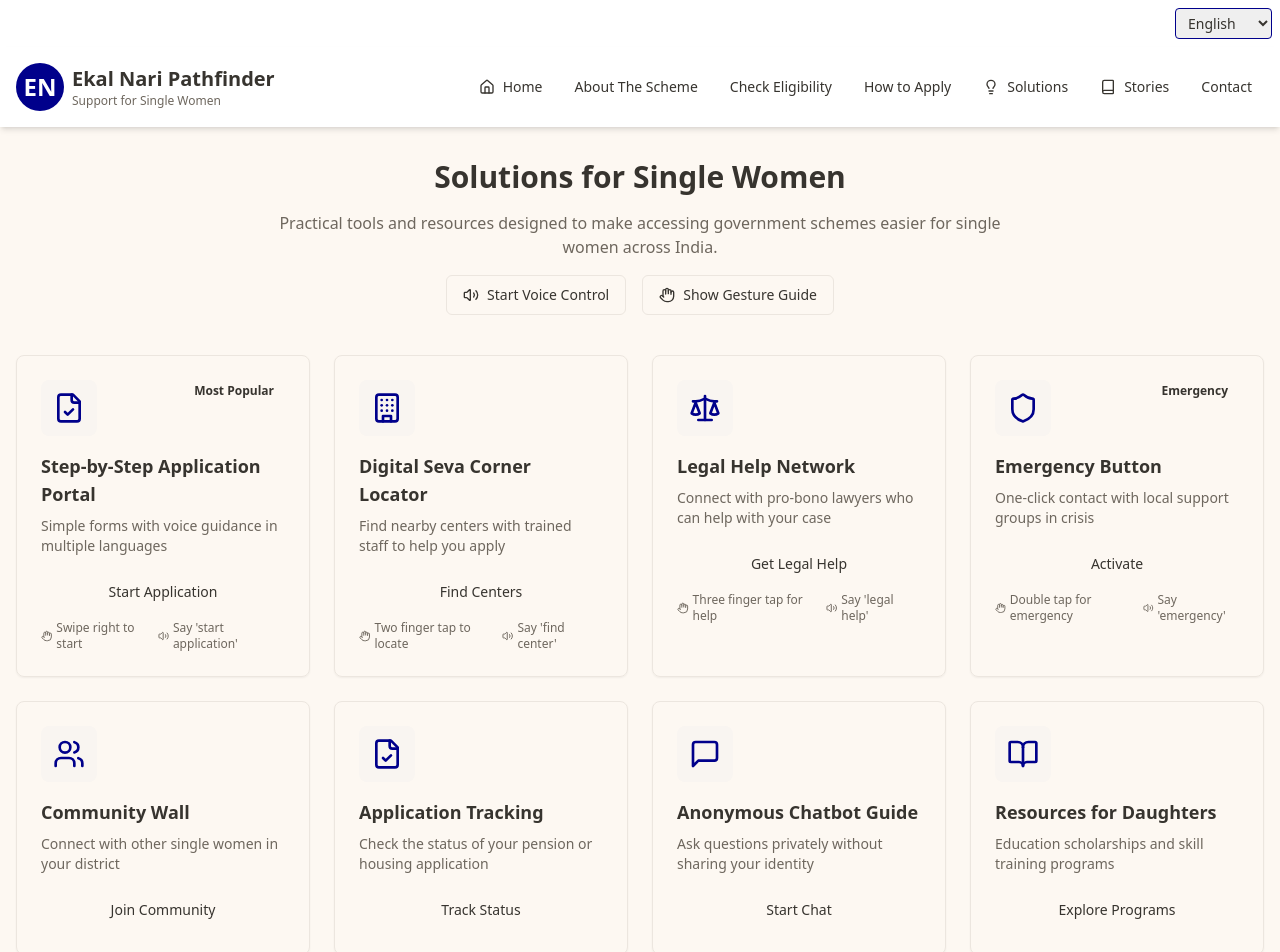
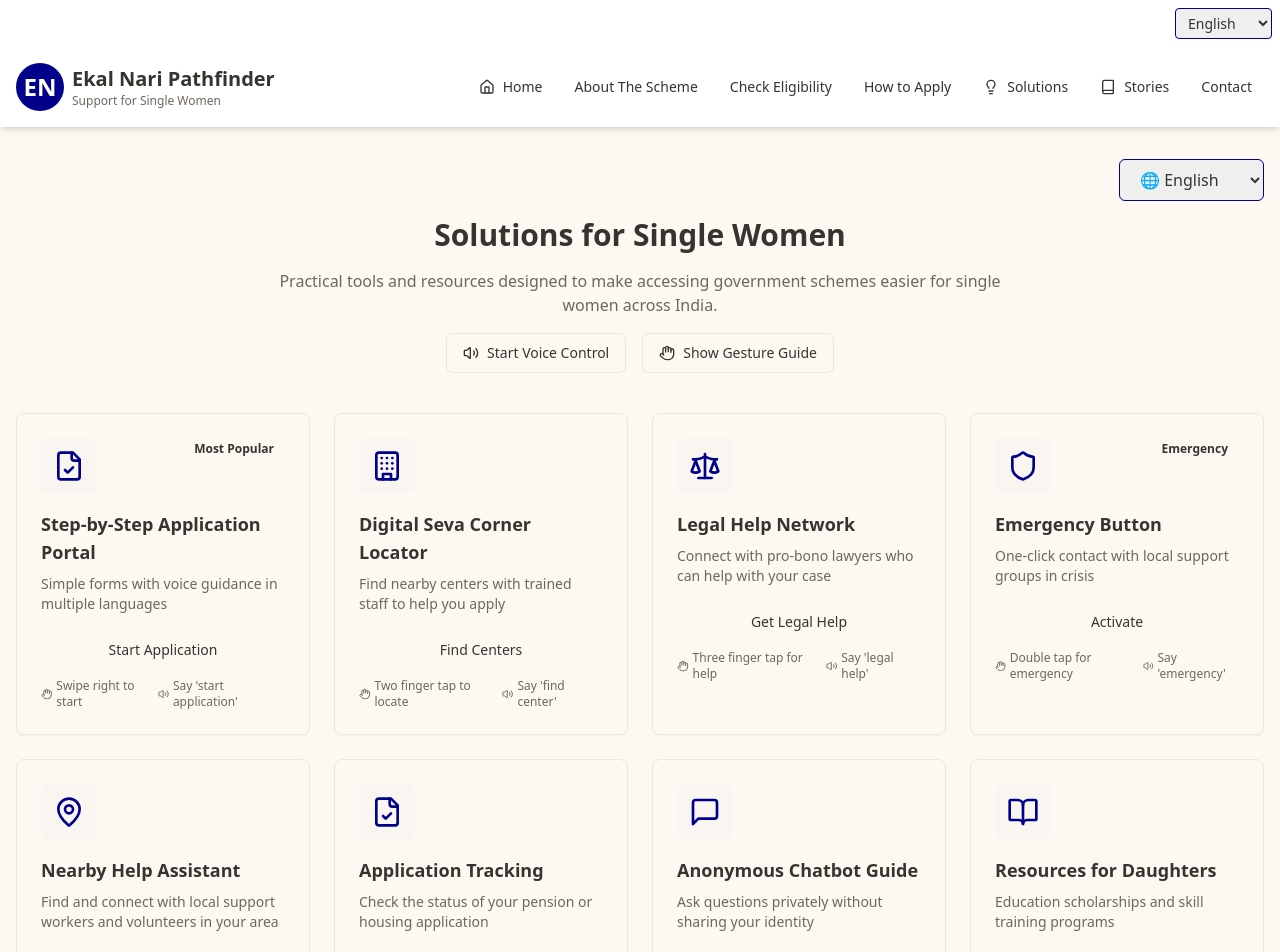
Before and after one commit to Riyachauhan18/ekal-nari-pathfinder, a React (Vite) app: page /solutions in a window 1280 px wide. Shown: the top 952 px of the page. Built offline with nearby package versions, Linux system fonts and the light colour scheme.

Commit message:
Refactor: Update solutions and add i18n
- Replace "Community Wall" with "Nearby Help Assistant" in solutions.
- Implement internationalization (i18n) for multi-language support.

```diff
--- a/src/pages/SolutionsPage.tsx
+++ b/src/pages/SolutionsPage.tsx
@@ -7,9 +7,10 @@ import {
   Building,
   Scale,
   Shield,
-  Users,
+  MapPin,
   MessageSquare,
-  BookOpen
+  BookOpen,
+  Globe
 } from "lucide-react";
 
 const solutions = [
@@ -48,10 +49,12 @@ const solutions = [
     voiceCommand: "Say 'emergency'"
   },
   {
-    title: "Community Wall",
-    description: "Connect with other single women in your district",
-    icon: <Users className="h-8 w-8 text-ekalNari-orange" />,
-    action: "Join Community"
+    title: "Nearby Help Assistant",
+    description: "Find and connect with local support workers and volunteers in your area",
+    icon: <MapPin className="h-8 w-8 text-ekalNari-orange" />,
+    action: "Find Help",
+    gesture: "Double tap to locate",
+    voiceCommand: "Say 'find help'"
   },
   {
     title: "Application Tracking",
@@ -80,6 +83,23 @@ const SolutionsPage = () => {
     <Layout>
       <div className="container mx-auto px-4 py-8">
         <div className="text-center mb-10">
+          <div className="flex justify-end mb-4">
+            <select
+              className="px-4 py-2 rounded-md border border-ekalNari-orange text-ekalNari-dark"
+              onChange={(e) => document.documentElement.lang = e.target.value}
+              defaultValue="en"
+            >
+              <option value="en">🌐 English</option>
+              <option value="hi">🌐 हिंदी</option>
+              <option value="mr">🌐 मराठी</option>
+              <option value="gu">🌐 ગુજરાતી</option>
+              <option value="bn">🌐 বাংলা</option>
+              <option value="ta">🌐 தமிழ்</option>
+              <option value="te">🌐 తెలుగు</option>
+              <option value="kn">🌐 ಕನ್ನಡ</option>
+              <option value="ml">🌐 മലയാളം</option>
+            </select>
+          </div>
           <h1 className="text-3xl font-bold text-ekalNari-dark mb-4">Solutions for Single Women</h1>
           <p className="text-ekalNari-brown max-w-3xl mx-auto mb-4">
             Practical tools and resources designed to make accessing government schemes easier
```
